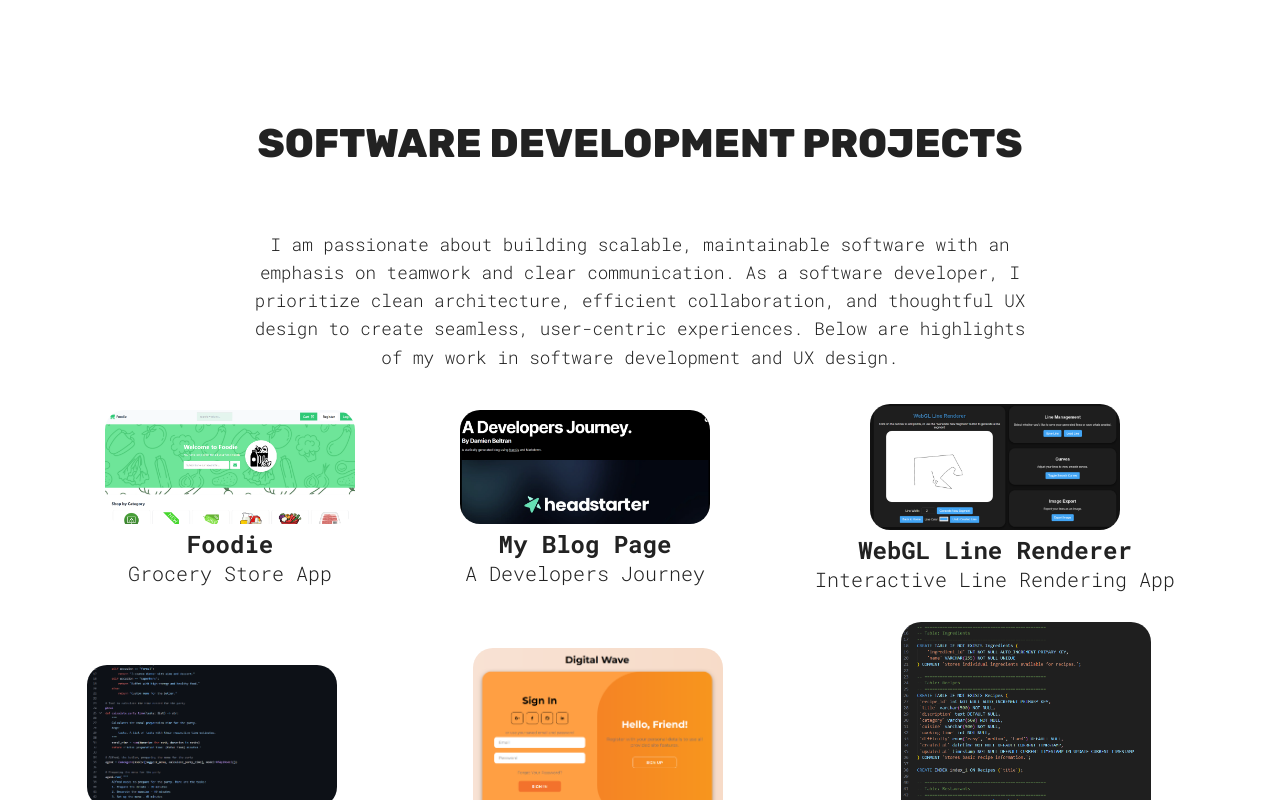
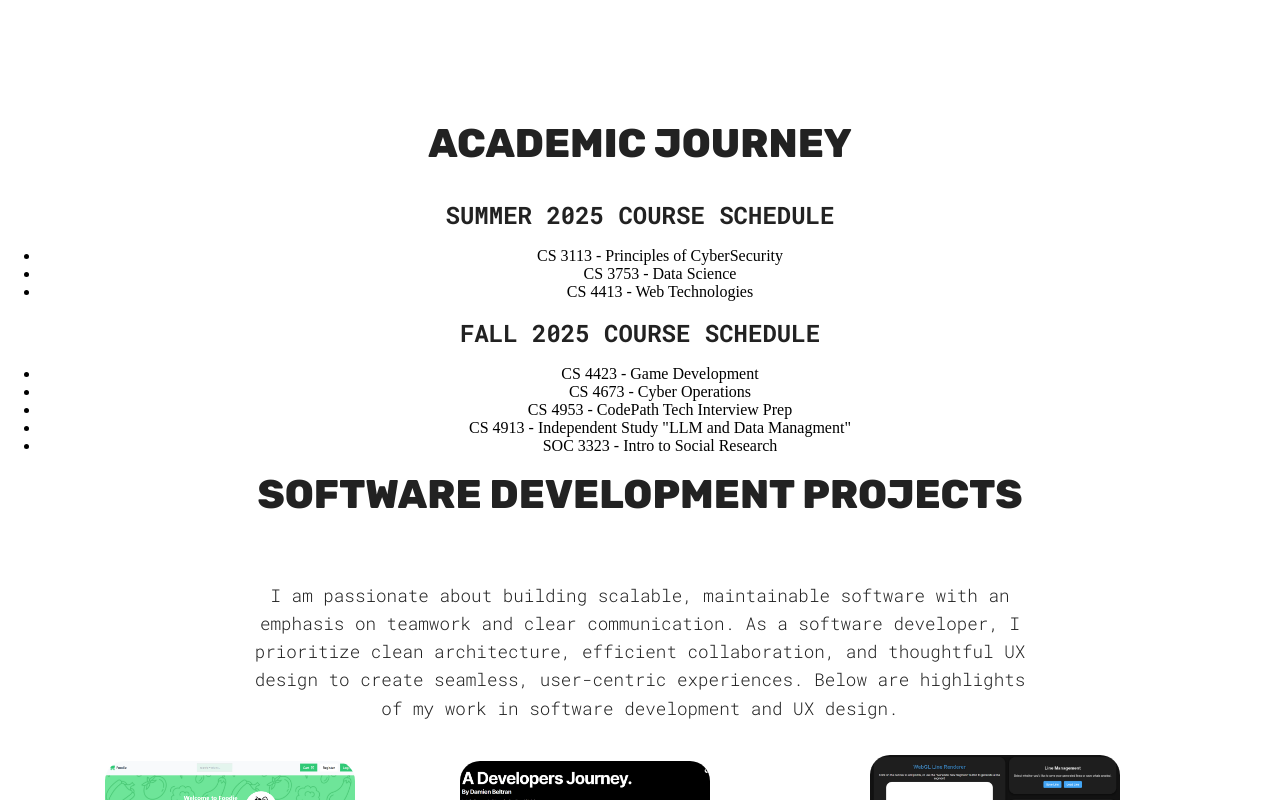
Before and after one commit to Damienb123/Developer-Portfolio, a React (Vite) app: page / in a window 1280 px wide. Shown: the part 780-1580 px from the top of the page. Built offline with nearby package versions, Linux system fonts and the light colour scheme.

Commit message:
Update Projects.jsx
College Course schedule and updated use of react router for later page transitions.

```diff
--- a/src/sections/Projects/Projects.jsx
+++ b/src/sections/Projects/Projects.jsx
@@ -15,10 +15,33 @@ import UXresearchstudy from '../../assets/UXresearchstudy.png'; // New import fo
 import Mealswipes from '../../assets/Mealswipes.png'; // New import for Mealswipes
 import FoodieMockup from '../../assets/FoodieMockup.png'; // New import for Foodie mockup
 import LePalaiNewFeature from '../../assets/LePalaiNewFeature.png'; // New import for LePal.ai new feature
+import { Link } from 'react-router-dom';
+
 
 function Projects() {
   return (
     <section id="projects" className={styles.container}>
+      <h1 className="sectionTitle" style={{ marginBottom: '2rem' }} >Academic Journey</h1>
+      {/*Current Course Schedule*/}
+     <div className={styles.courseListContainer}>
+      <h2 className={styles.courseListTitle}>Summer 2025 Course Schedule</h2>
+      <ul className={styles.courseList}>
+        <li>CS 3113 - Principles of CyberSecurity</li>
+        <li>CS 3753 - Data Science</li>
+        <li>CS 4413 - Web Technologies</li>
+      </ul>
+    </div>
+       {/*Current Course Schedule*/}
+     <div className={styles.courseListContainer}>
+      <h2 className={styles.courseListTitle}>Fall 2025 Course Schedule</h2>
+      <ul className={styles.courseList}>
+        <li>CS 4423 - Game Development</li>
+        <li>CS 4673 - Cyber Operations</li>
+        <li>CS 4953 - CodePath Tech Interview Prep</li>
+        <li>CS 4913 - Independent Study "LLM and Data Managment"</li>
+        <li>SOC 3323 - Intro to Social Research</li>
+      </ul>
+    </div>
       {/*Adding symetrically vertical alignment between the SD and UX containers*/}
       <h1 className="sectionTitle" style={{ marginBottom: '2rem' }} >Software Development Projects</h1>
       {/*Implementing a visionary description of software development processes, description styling is integrated*/}
@@ -75,7 +98,7 @@ function Projects() {
       <h1 className="sectionTitle" style={{ marginTop: '8rem', marginBottom: '2rem' }} >UX Projects</h1>
       {/*Implementing a visionary description of UX Design philosophy, description styling is integrated*/}
       <p className={styles.description} style={{ marginBottom: '2rem' }}>
-  I strive to make design more than just visual — it should feel personal, resonate deeply, and enhance everyday experiences.
+  I strive to make design more than just a visual it should feel personal, resonate deeply, and enhance everyday experiences.
   My UX philosophy bridges the gap between function and emotion, creating interfaces and visuals that are not only beautiful
   but also impactful. Below are examples of my work in UX research, design prototyping, and user-centered innovation.
 </p>
@@ -117,6 +140,7 @@ function Projects() {
           p="Search For Friends"
         />
       </div>
+
     </section>
 
   );
```
